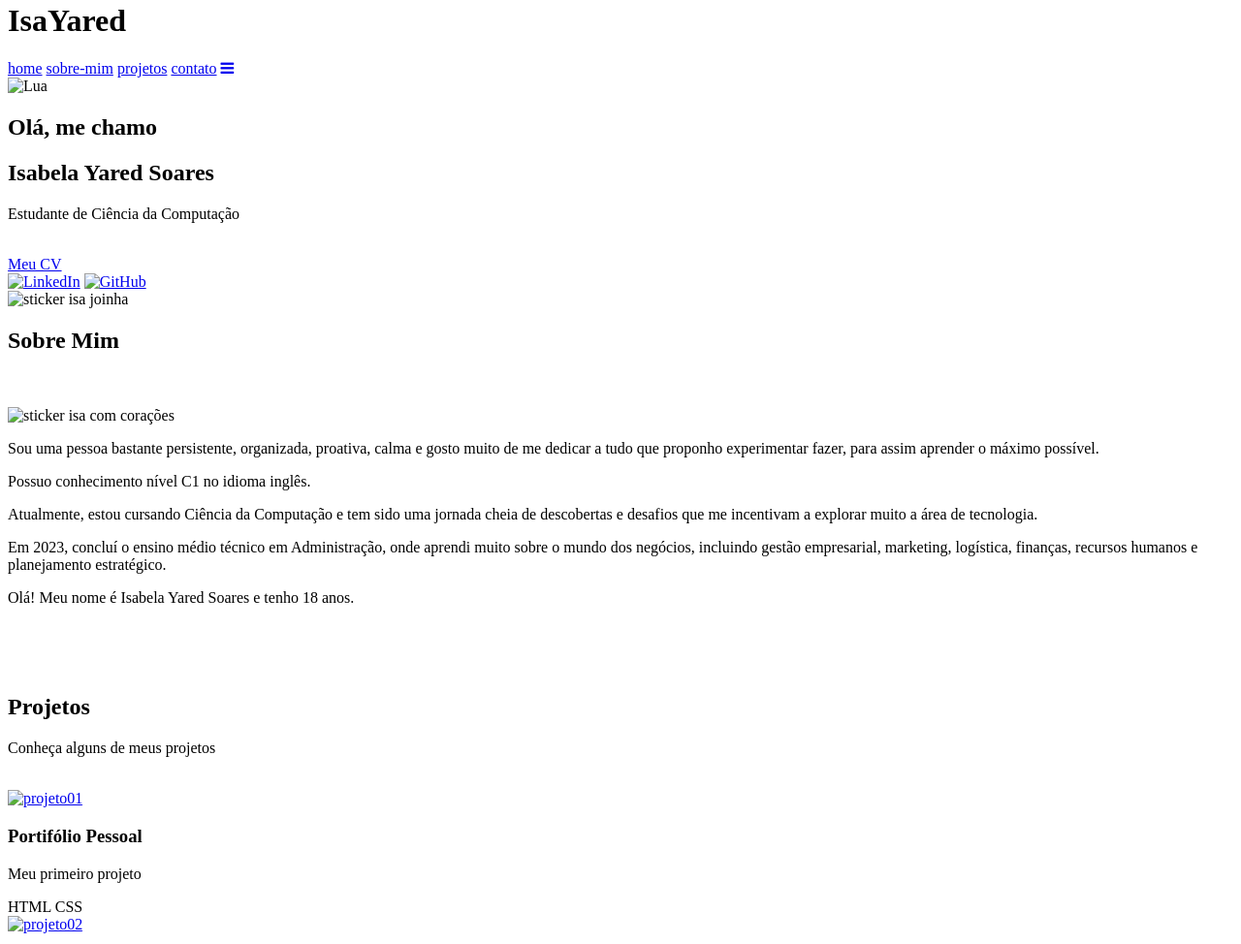
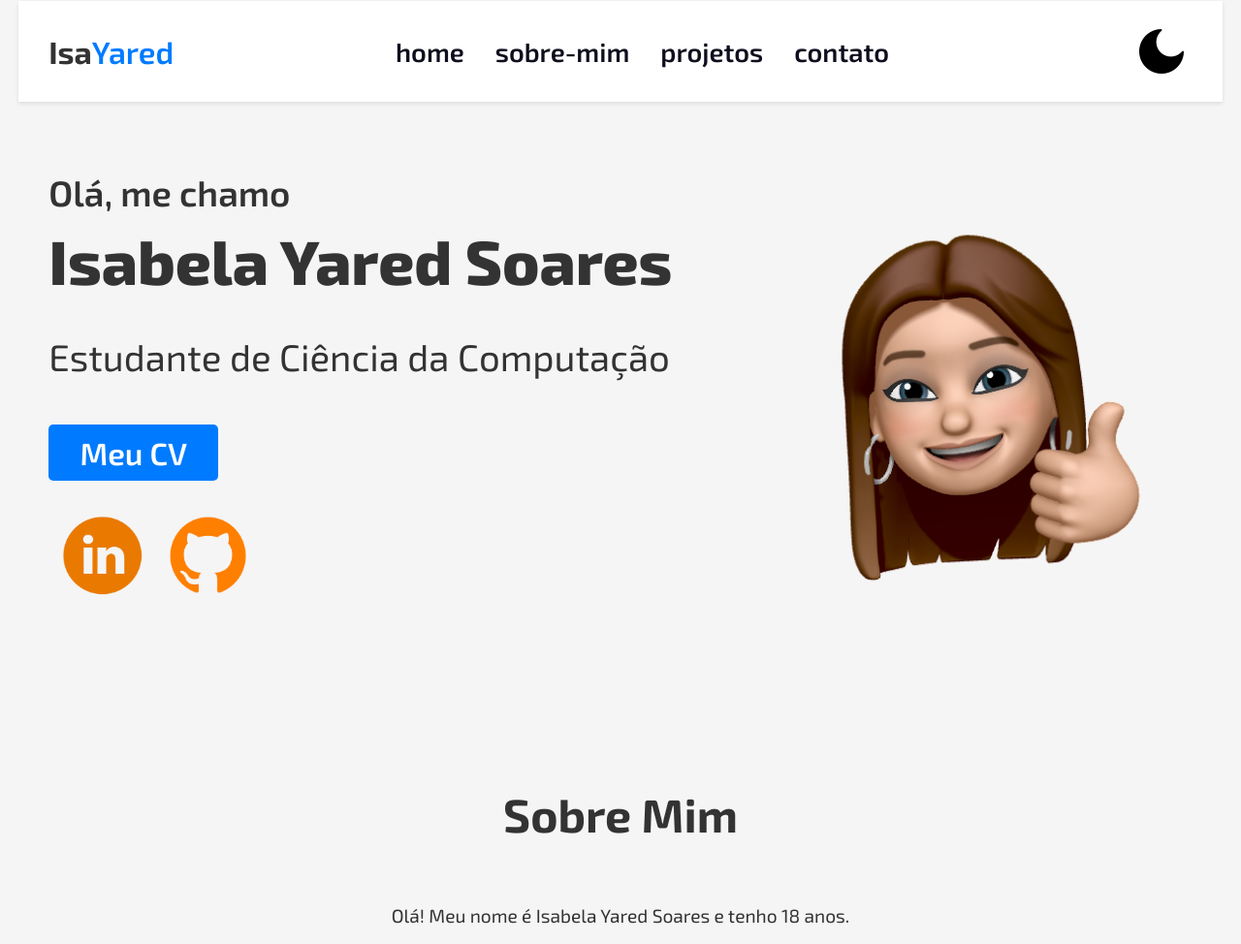
Before and after one commit to isabelayared/Portifolio-Pessoal, a plain HTML site: page index.html in a window 1280 px wide. Shown: the part 18-992 px from the top of the page at 97% size. Drawn offline with Linux system fonts and the light colour scheme.

Commit message:
Update index.html

```diff
--- a/index.html
+++ b/index.html
@@ -5,7 +5,7 @@
     <meta name="viewport" content="width=device-width, initial-scale=1.0">
     <link rel="stylesheet" href="https://cdnjs.cloudflare.com/ajax/libs/font-awesome/4.7.0/css/font-awesome.min.css">
     <title> Portifólio Isabela Yared Soares</title>
-    <link rel="stylesheet" href="/html, css, assets/styles/style.css">
+    <link rel="stylesheet" href="/styles/style.css">
 </head>
 <body>
     <header>
@@ -21,7 +21,7 @@
                     </a>
                 </div>
                 <div class="imagens">
-                    <img id="moon-img" class="moon" src="/html, css, assets/assets/lua.png" alt="Lua">
+                    <img id="moon-img" class="moon" src="/assets/lua.png" alt="Lua">
                 </div>
                <!-- <img id="br-flag" class="flags" src="/assets/brasil.png" alt="Bandeira do Brasil">
                 <img id="us-flag" class="flags" src="/assets/unitedstates.png" alt="Bandeira dos Estados Unidos">-->
@@ -39,12 +39,12 @@
                      <a id="cv" href="https://www.canva.com/design/DAF5HIlJuK4/tV5dNltjBUUV6Od3hnDVfA/edit?utm_content=DAF5HIlJuK4&utm_campaign=designshare&utm_medium=link2&utm_source=sharebutton" target="_blank">  Meu CV </a>
                     </div>
                 <div class="social-media">
-                    <a href="https://linkedin.com/in/isabela-yared-soares" target="_blank"><img src="/html, css, assets/assets/linkedinorange.png" alt="LinkedIn"></a>
-                    <a href="https://github.com/yaredisabela" target="_blank"><img src="/html, css, assets/assets/githuborange.png" alt="GitHub"></a>
+                    <a href="https://linkedin.com/in/isabela-yared-soares" target="_blank"><img src="/assets/linkedinorange.png" alt="LinkedIn"></a>
+                    <a href="https://github.com/isabelayared" target="_blank"><img src="/assets/githuborange.png" alt="GitHub"></a>
                 </div>
             </section>
             <section class="image1">
-                <img src="/html, css, assets/assets/isa.sticker.joinha.png" alt="sticker isa joinha">
+                <img src="/assets/isa.sticker.joinha.png" alt="sticker isa joinha">
             </section>
         </div>
     </main>
@@ -55,7 +55,7 @@
                 <h2 id="sobre-mim">Sobre Mim</h2>
             </br></br>
                 <div class="conteudo">
-                    <img src="/html, css, assets/assets/isa.sticker.coracao.png" alt="sticker isa com corações">
+                    <img src="/assets/isa.sticker.coracao.png" alt="sticker isa com corações">
                     <p>Sou uma pessoa bastante persistente, organizada, proativa, calma e gosto muito de me dedicar a tudo que proponho experimentar fazer, para assim aprender o máximo possível.</p>
                     <p>Possuo conhecimento nível C1 no idioma inglês.</p>
                     <p>Atualmente, estou cursando Ciência da Computação e tem sido uma jornada cheia de descobertas e desafios que me incentivam a explorar muito a área de tecnologia.</p>
@@ -73,7 +73,7 @@
 <div class="projetos_conteudo">
     <div class="projetos_conteudo_imagens">
         <a href="https://portif-lio-isabelayared.vercel.app" target="_blank">
-            <img src="/html, css, assets/assets/projeto01.png" alt="projeto01">
+            <img src="/assets/projeto01.png" alt="projeto01">
         </a>
         <h3>Portifólio Pessoal</h3>
         <p>Meu primeiro projeto</p>
@@ -84,7 +84,7 @@
     </div>
     <div class="projetos_conteudo_imagens">
         <a href="https://portifolio01-ivory.vercel.app" target="_blank">
-            <img src="/html, css, assets/assets/projeto02.jpeg" alt="projeto02">
+            <img src="/assets/projeto02.jpeg" alt="projeto02">
         </a>
         <h3>Portifólio Pessoal</h3>
         <p>Meu Portifólio</p>
@@ -108,7 +108,7 @@
         <div class="botoes">
             <a href="https://linkedin.com/in/isabela-yared-soares" class="botao01" target="_blank">Linkedin</a>
         </br>
-            <a href="https://github.com/yaredisabela" target="_blank" class="botao01">GitHub</a>
+            <a href="https://github.com/isabelayared" target="_blank" class="botao01">GitHub</a>
         </br>
             <a href="mailto:isabelayaredsoares@gmail.com" target="_blank" class="botao01">isabelayaredsoares@gmail.com</a>
     </div>
@@ -124,6 +124,6 @@
             <p>Copyright © 2024. Todos os direitos reservados.</p>
         </div>
     </footer>
-    <script src="/html, css, assets/script/script.js"></script>
+    <script src="/script/script.js"></script>
 </body>
 </html>
```
